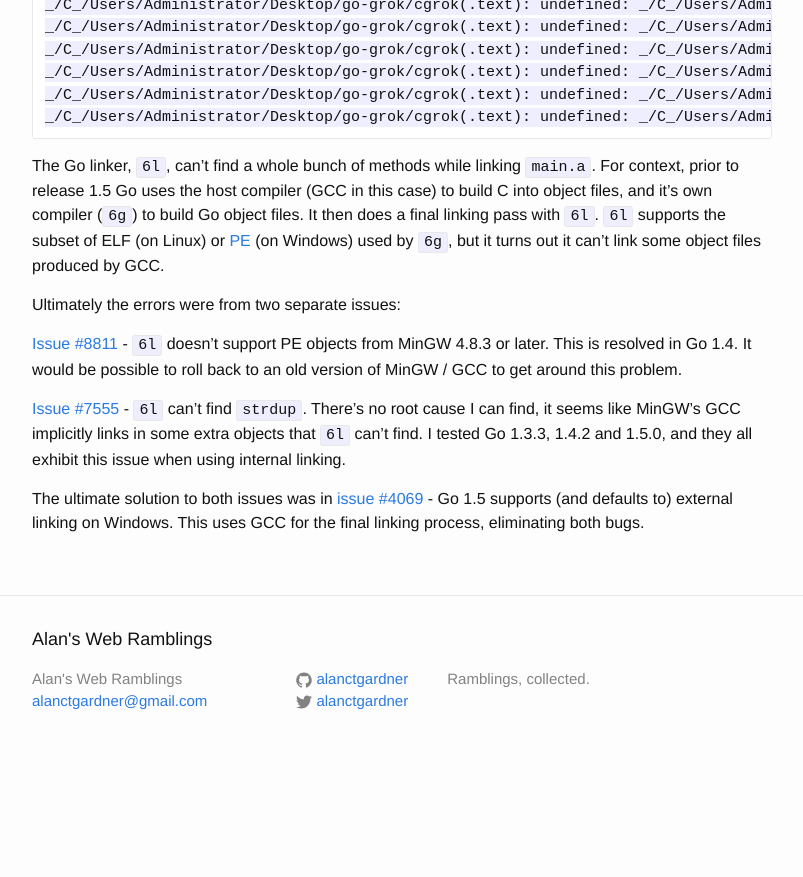
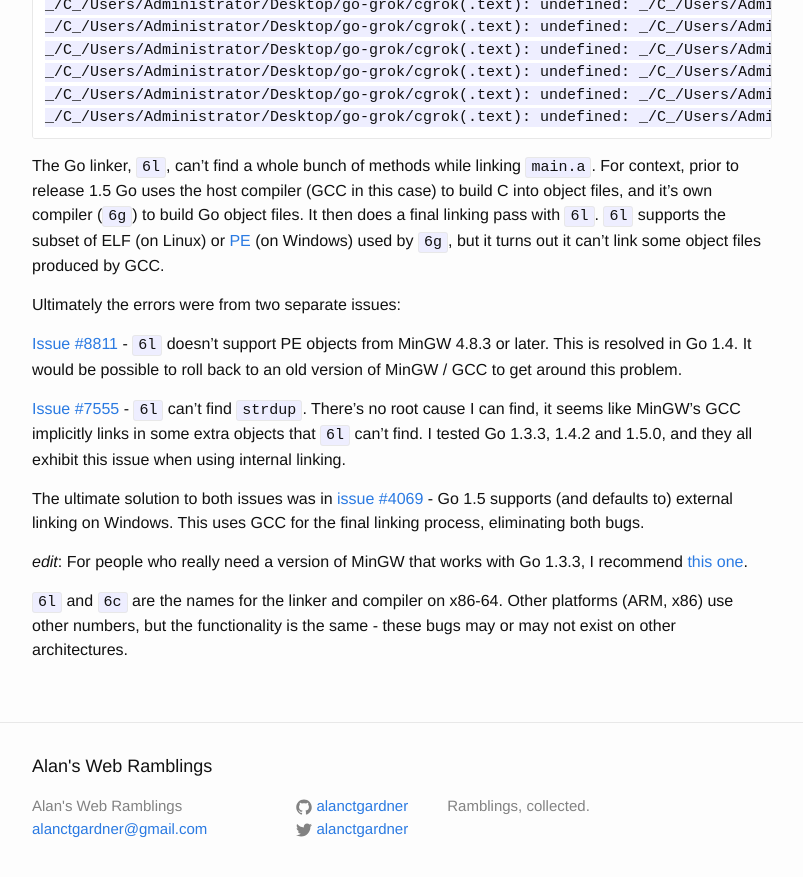
Before and after one commit to actgardner/actgardner.github.io, a Jekyll site: the page built from _posts/2015-09-07-go-windows-linking.markdown, in a window 1280 px wide and 900 px high, scrolled down 810 px. Shown: the top 877 px of the window, without its empty margins (238-1041 px from the left). Built offline with Jekyll 4.4.1, drawn with Linux system fonts in a browser that asks for light colours; Markdown is read by kramdown in place of the engine named in the settings; before the commit the page ends 1583 px from its top, so only the background shows below that.

Commit message:
Update to Go linking post

```diff
--- a/_posts/2015-09-07-go-windows-linking.markdown
+++ b/_posts/2015-09-07-go-windows-linking.markdown
@@ -49,3 +49,7 @@ Ultimately the errors were from two separate issues:
 [Issue #7555](https://github.com/golang/go/issues/7555) - `6l` can't find `strdup`. There's no root cause I can find, it seems like MinGW's GCC implicitly links in some extra objects that `6l` can't find. I tested Go 1.3.3, 1.4.2 and 1.5.0, and they all exhibit this issue when using internal linking.
 
 The ultimate solution to both issues was in [issue #4069](https://github.com/golang/go/issues/4069) - Go 1.5 supports (and defaults to) external linking on Windows. This uses GCC for the final linking process, eliminating both bugs.
+
+*edit*: For people who really need a version of MinGW that works with Go 1.3.3, I recommend [this one](http://sourceforge.net/projects/mingw-w64/files/Toolchains%20targetting%20Win64/Personal%20Builds/mingw-builds/4.8.1/).
+
+`6l` and `6c` are the names for the linker and compiler on x86-64. Other platforms (ARM, x86) use other numbers, but the functionality is the same - these bugs may or may not exist on other architectures.
```
